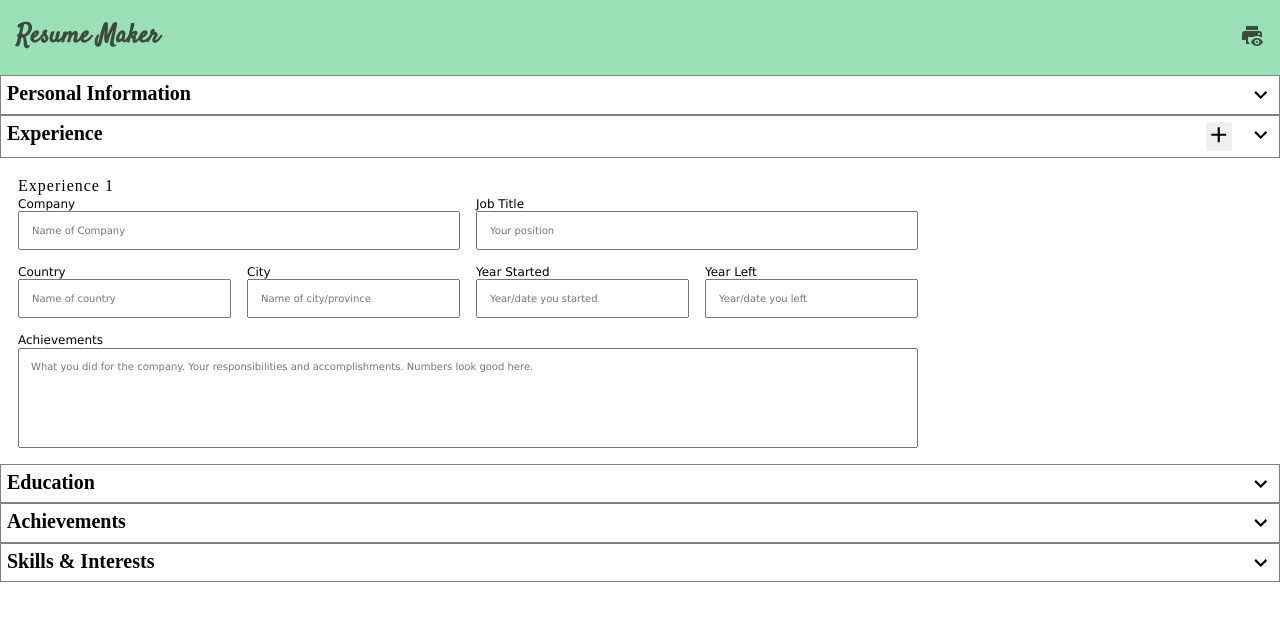
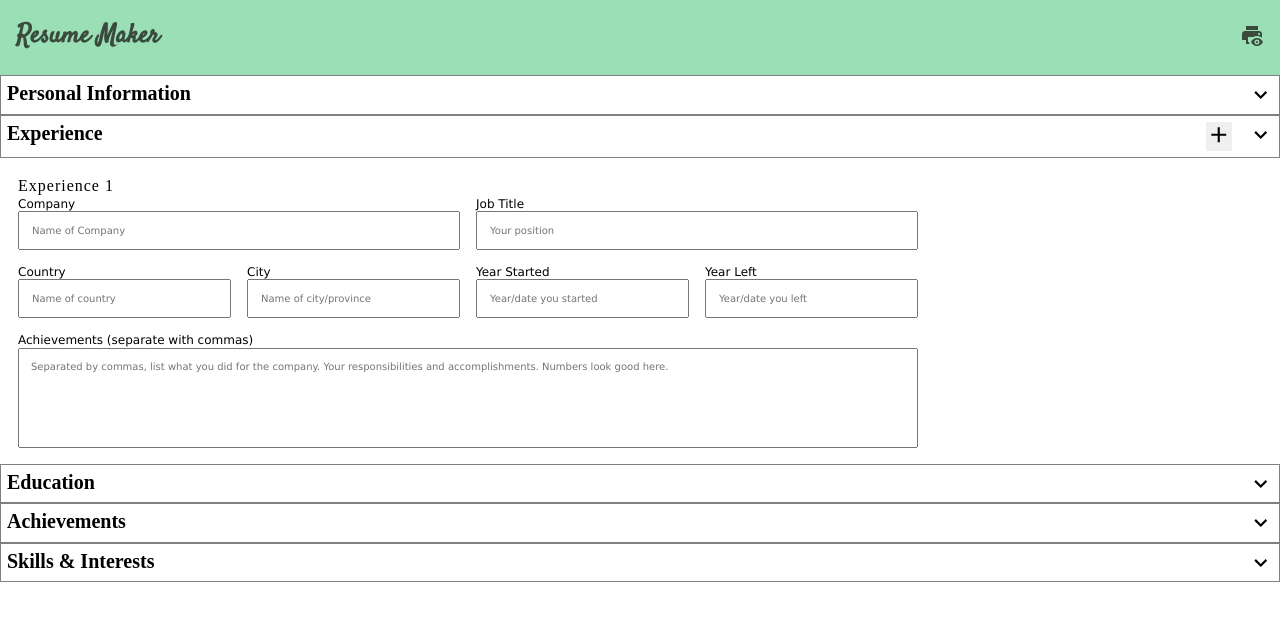
Before and after one commit to Viveyd/cv-maker, a React (Vite) app: page / in a window 1280 px wide. Both pictures are taken after a click on the link "Experience". Shown: the top 620 px of the page. Built offline with nearby package versions, Linux system fonts and the light colour scheme; a web font is replaced by a local one.

Commit message:
Add separate by commas hint

```diff
--- a/src/Education.jsx
+++ b/src/Education.jsx
@@ -78,7 +78,7 @@ function EducationFS({ data, index, updater }) {
         changeHandler={(e) => updater(e, index, "yearEnd")}
       />
       <label>
-        <span> Achievements </span>
+        <span> Achievements (separate with commas) </span>
         <textarea
           value={data.achievements}
           placeholder="Honors and awards to show achiever attitude. Projects / courses / competitions relevant to the job, hintig at capability."
--- a/src/Experience.jsx
+++ b/src/Experience.jsx
@@ -92,10 +92,10 @@ function ExperienceFS({ data, index, updater }) {
         changeHandler={(e) => updater(e, index, "yearEnd")}
       />
       <label>
-        <span> Achievements </span>
+        <span> Achievements (separate with commas) </span>
         <textarea
           value={data.achievements}
-          placeholder="What you did for the company. Your responsibilities and accomplishments. Numbers look good here."
+          placeholder="Separated by commas, list what you did for the company. Your responsibilities and accomplishments. Numbers look good here."
           onChange={(e) => updater(e, index, "achievements")}
         ></textarea>
       </label>
--- a/src/Skills.jsx
+++ b/src/Skills.jsx
@@ -60,7 +60,7 @@ function SkillGroup({ data, index, updater }) {
         ></input>
       </label>
       <label>
-        <span> Values </span>
+        <span> Values (separate with commas) </span>
         <textarea
           value={data.values}
           placeholder="List of skills / interests (separated by commas)"
```
